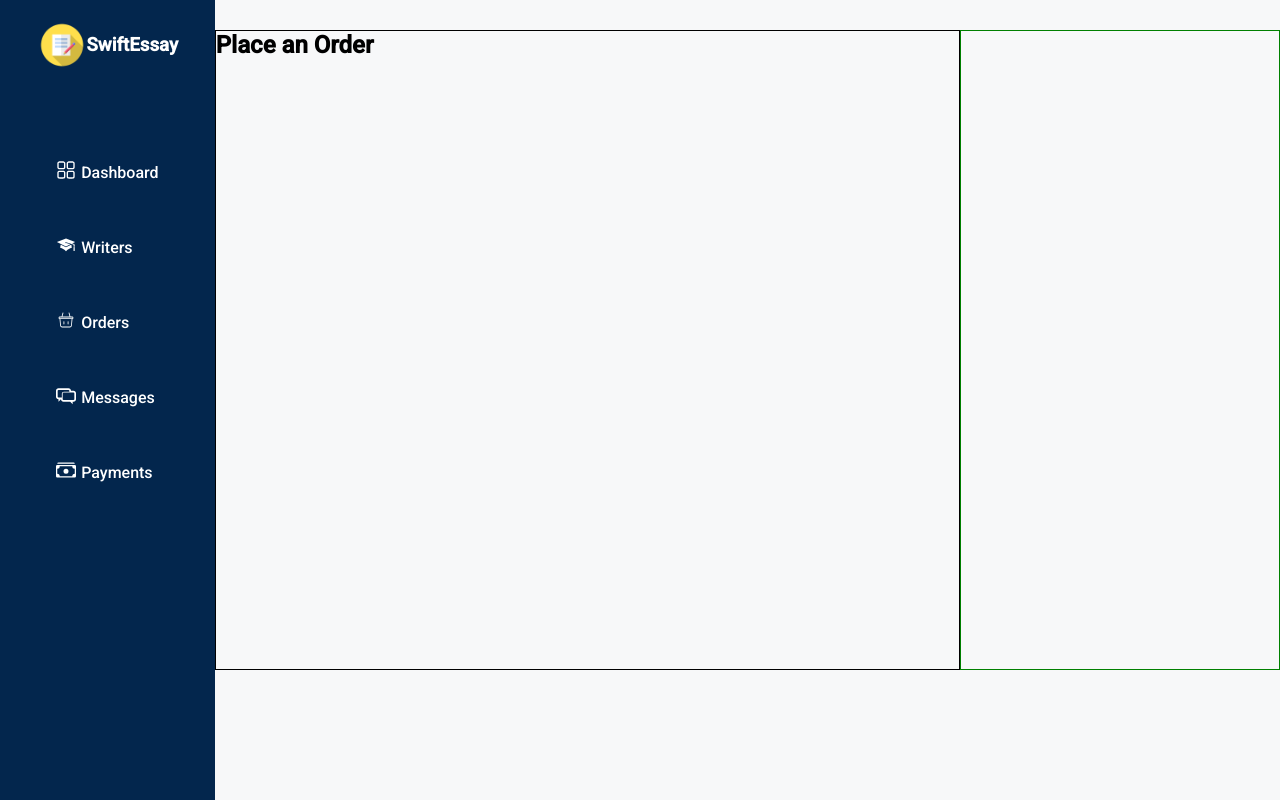
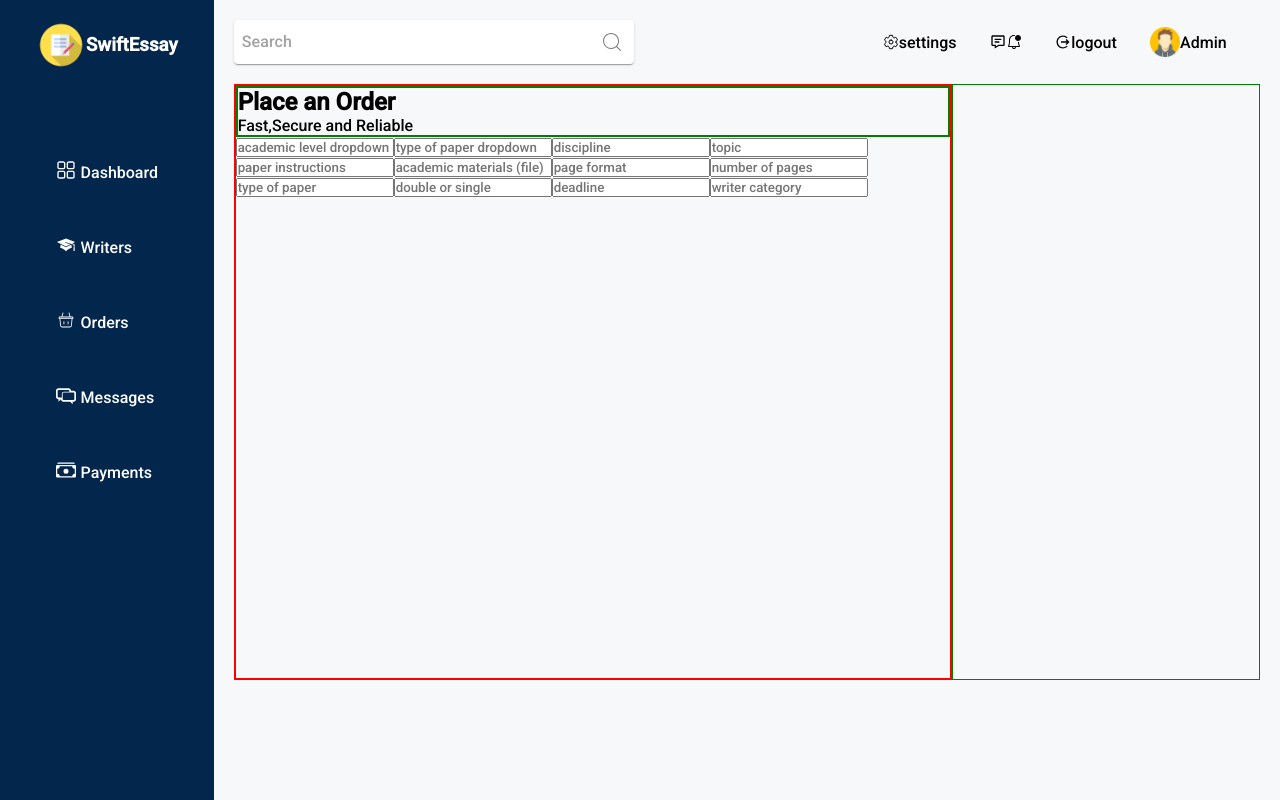
Before and after one commit to jmdotdev/SwiftEssay, a React (Create React App) app in the folder swift-essay/: page /orders/add-order in a window 1280 px wide. Built offline with nearby package versions, Linux system fonts and the light colour scheme.

Commit message:
added add-order component

```diff
--- a/swift-essay/src/components/Orders/AddOrder/AddOrder.css
+++ b/swift-essay/src/components/Orders/AddOrder/AddOrder.css
@@ -1,19 +1,32 @@
+.main-container{
+    display: flex;
+    flex-direction: column;
+    height: calc(100vh - 100px);
+    width: 100%;
+    padding: 20px;
+}
 .add-order-container{
     display: flex;
     align-items: center;
     justify-content: center;
-    height: calc(100vh - 100px);
-    width: 100%;
+    height: 100%;
+    margin-top: 20px;
+
 }
 .add-order-container .add-order-form{
     display: flex;
+    flex-direction: column;
     width: 70%;
-    height: 80vh;
+    height: 100%;
     border: 1px solid black;
+    border: 2px solid red;
+}
+.add-order-form .header{
+    border: 2px solid green;
 }
 .add-order-container .checkout-section{
     display: flex;
     width: 30%;
-    height: 80vh;
+    height: 100%;
     border: 1px solid green;
 }
--- a/swift-essay/src/components/Orders/AddOrder/AddOrder.js
+++ b/swift-essay/src/components/Orders/AddOrder/AddOrder.js
@@ -1,15 +1,30 @@
-import React, { useEffect } from 'react'
+import React from 'react'
+import {TopNav} from  '../../topnav/TopNav'
 import './AddOrder.css'
 export const AddOrder = () => {
   return (
-    <div className='add-order-container'>
+   <div className='main-container'>
+    <TopNav />
+     <div className='add-order-container'>
       <div className='add-order-form'>
         <div className='header'>
           <h2>Place an Order</h2>
+          <p>Fast,Secure and Reliable</p>
         </div>
         <div className='order-form'>
          <form>
-
+          <input type='text' placeholder='academic level dropdown'/>
+          <input type='text' placeholder='type of paper dropdown'/>
+          <input type='text' placeholder='discipline'/>
+          <input type='text' placeholder='topic'/>
+          <input type='text' placeholder='paper instructions'/>
+          <input type='text' placeholder='academic materials (file)'/>
+          <input type='text' placeholder='page format'/>
+          <input type='number' placeholder= 'number of pages'/>
+          <input type='text' placeholder='type of paper'/>
+          <input type='text' placeholder='double or single'/>
+          <input type='text' placeholder='deadline'/>
+          <input type='text' placeholder='writer category'/>
          </form>
         </div>
       </div>
@@ -17,5 +32,6 @@
 
       </div>
     </div>
+   </div>
   )
 }
--- a/swift-essay/src/components/Orders/Orders.css
+++ b/swift-essay/src/components/Orders/Orders.css
@@ -45,3 +45,6 @@
     background-color: #03264D;
     border-radius: 5px;
 }
+.link{
+    text-decoration-line: none;
+}
--- a/swift-essay/src/components/Orders/Orders.js
+++ b/swift-essay/src/components/Orders/Orders.js
@@ -1,7 +1,7 @@
 import React, { useState } from 'react'
 import './Orders.css'
 import { DataGrid } from '@mui/x-data-grid';
-import { AddOrder } from './AddOrder/AddOrder';
+import { Link } from 'react-router-dom';
 import {TopNav}  from '../topnav/TopNav'
 export const Orders = () => {
   const columns = [
@@ -24,20 +24,14 @@
     { id: 9, due: 'Roxie', topic: 'Harvey', status: 65 ,client:'jay',amount:50},
   ];
 
-  const [showAddOrder,setAddOrder] = useState(false)
-  const [clickedLink,setClickedLink] = useState('Add-Order')
 
-  const addOrderHandler = () =>{
-    setAddOrder(true)
-    console.log("This is the clicked link",clickedLink)
-  }
   return (
     <div className='orders-section'>
       <TopNav />
-     {!showAddOrder?<div>
+     {<div>
       <div className='orders-header'>
         <h4>Orders</h4>
-        <button className='add-order-btn'onClick={addOrderHandler}>Add Order</button>
+        <Link className='link' to="add-order"><button className='add-order-btn'>Add Order</button></Link>
       </div>
       <div className='order-filters'>
         <a>Available<span>0</span></a>
@@ -64,7 +58,7 @@
       />
     </div>
       </div>
-     </div>:<AddOrder/>}
+     </div>}
     </div>
   )
 }
```
